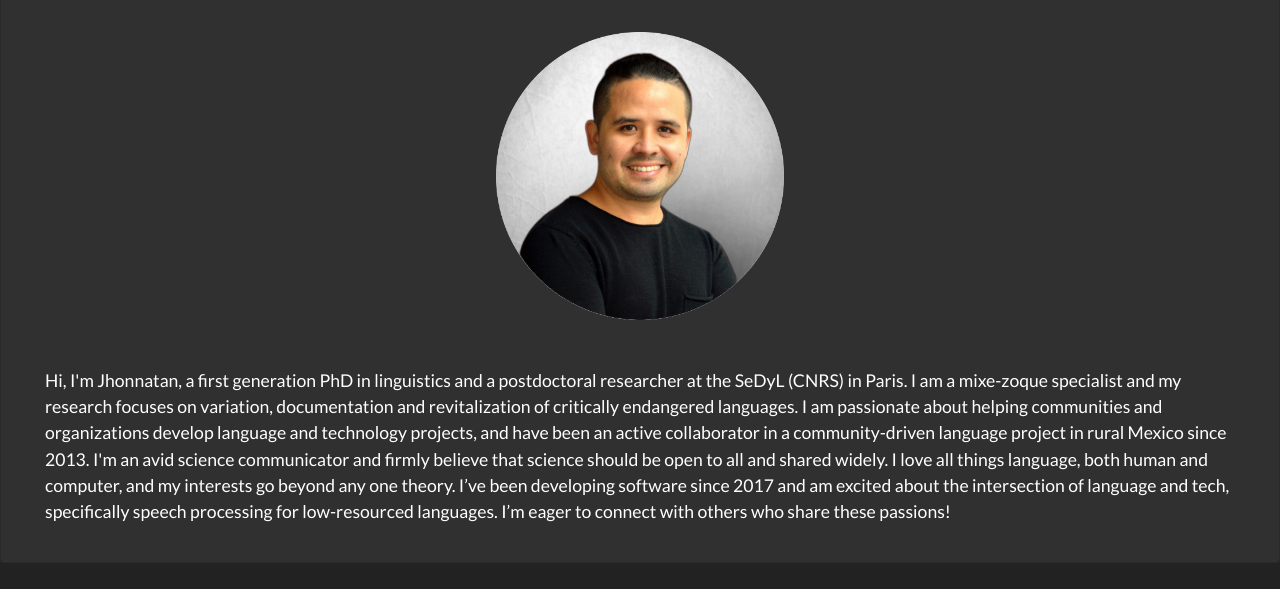
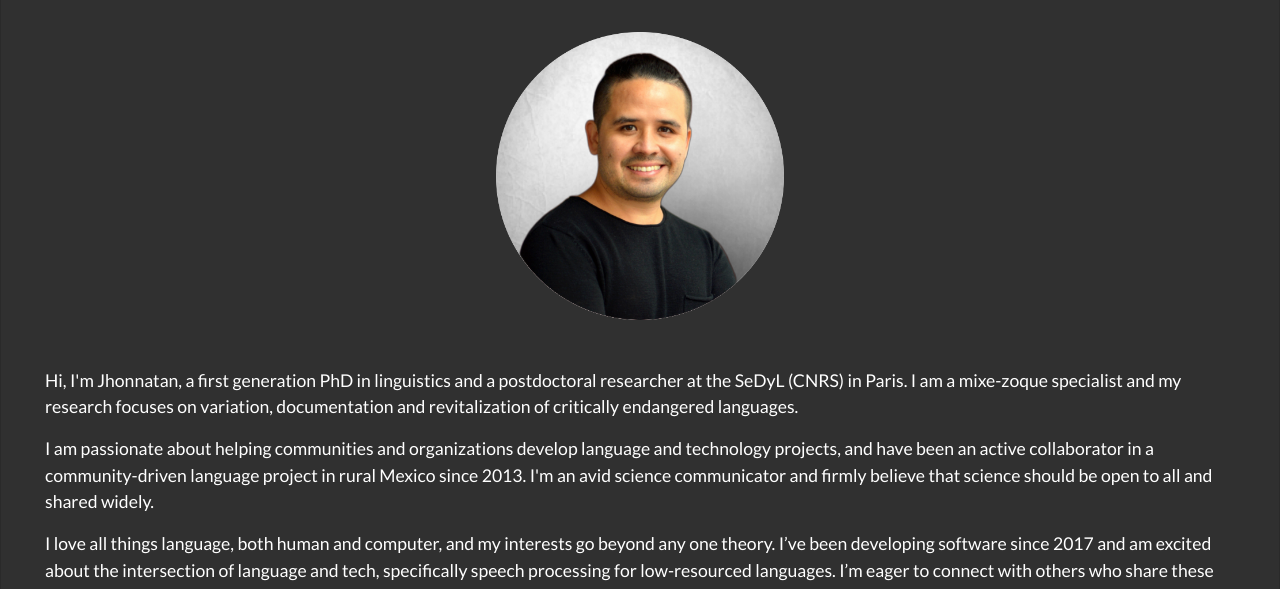
Before and after one commit to jhon-ran/portfolio, a plain HTML site: page about.html in a window 1280 px wide. Shown: the part 172-761 px from the top of the page. Drawn offline with nearby package versions, Linux system fonts and the light colour scheme.

Commit message:
break p from about

```diff
--- a/about.html
+++ b/about.html
@@ -52,7 +52,9 @@
   <div class="card-body mb-3 mx-4">
     <h2 class="card-title text-center text-danger mb-5">About Me</h2>
     <img src="img/profile-white.png" class="rounded mx-auto d-block" id="about-photo" alt="profile"/>
-    <p class="card-text research-text">Hi, I'm Jhonnatan, a first generation PhD in linguistics and a postdoctoral researcher at the SeDyL (CNRS) in Paris. I am a mixe-zoque specialist and my research focuses on variation, documentation and revitalization of critically endangered languages. I am passionate about helping communities and organizations develop language and technology projects, and have been an active collaborator in a community-driven language project in rural Mexico since 2013. I'm an avid science communicator and firmly believe that science should be open to all and shared widely. I love all things language, both human and computer, and my interests go beyond any one theory. I’ve been developing software since 2017 and am excited about the intersection of language and tech, specifically speech processing for low-resourced languages. I’m eager to connect with others who share these passions!</p>
+    <p class="card-text research-text">Hi, I'm Jhonnatan, a first generation PhD in linguistics and a postdoctoral researcher at the SeDyL (CNRS) in Paris. I am a mixe-zoque specialist and my research focuses on variation, documentation and revitalization of critically endangered languages.</p>
+    <p class="card-text research-text">I am passionate about helping communities and organizations develop language and technology projects, and have been an active collaborator in a community-driven language project in rural Mexico since 2013. I'm an avid science communicator and firmly believe that science should be open to all and shared widely.</p>
+    <p class="card-text research-text">I love all things language, both human and computer, and my interests go beyond any one theory. I’ve been developing software since 2017 and am excited about the intersection of language and tech, specifically speech processing for low-resourced languages. I’m eager to connect with others who share these passions!</p>
   </div>
 </div>
 
```
